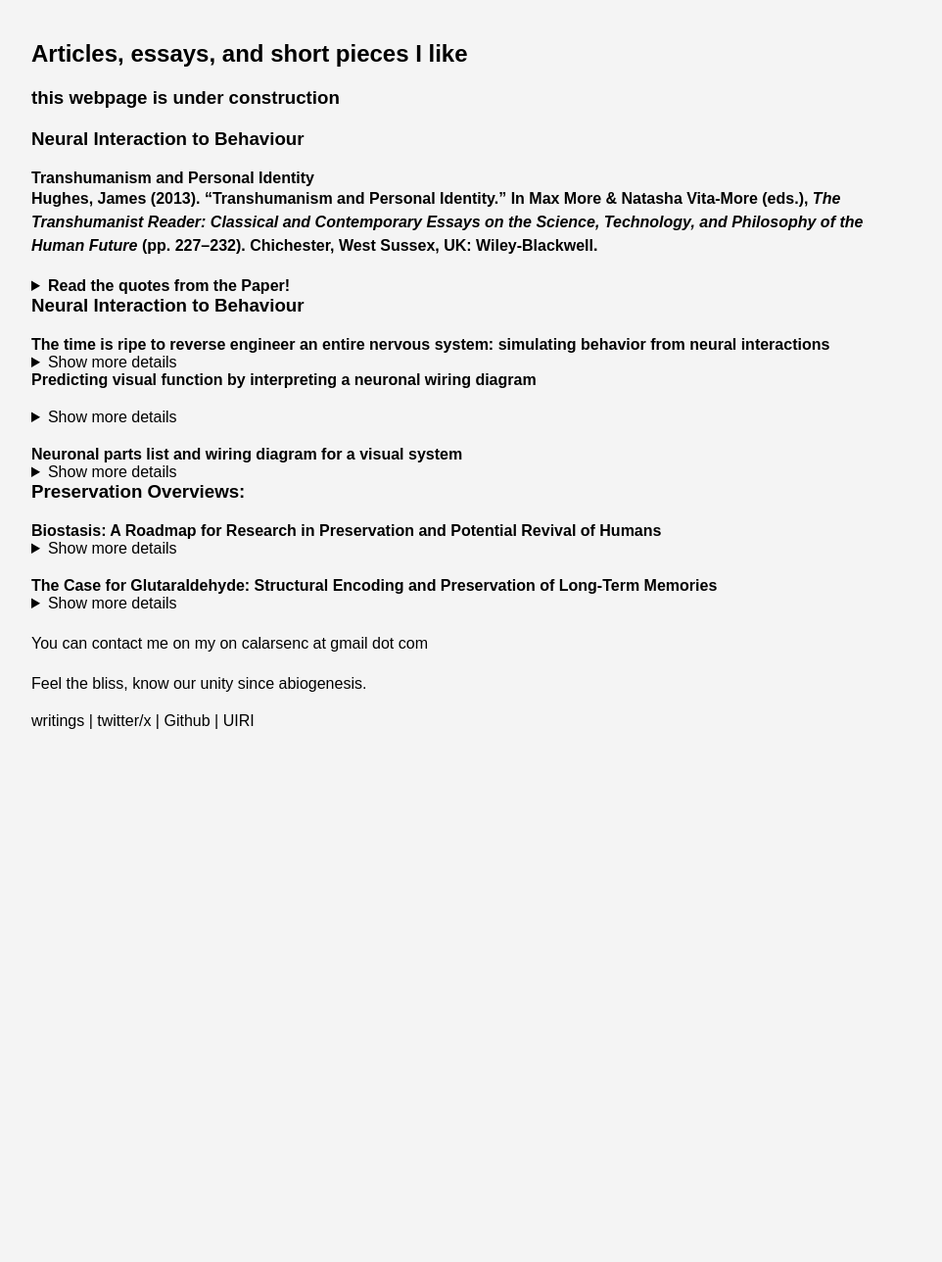
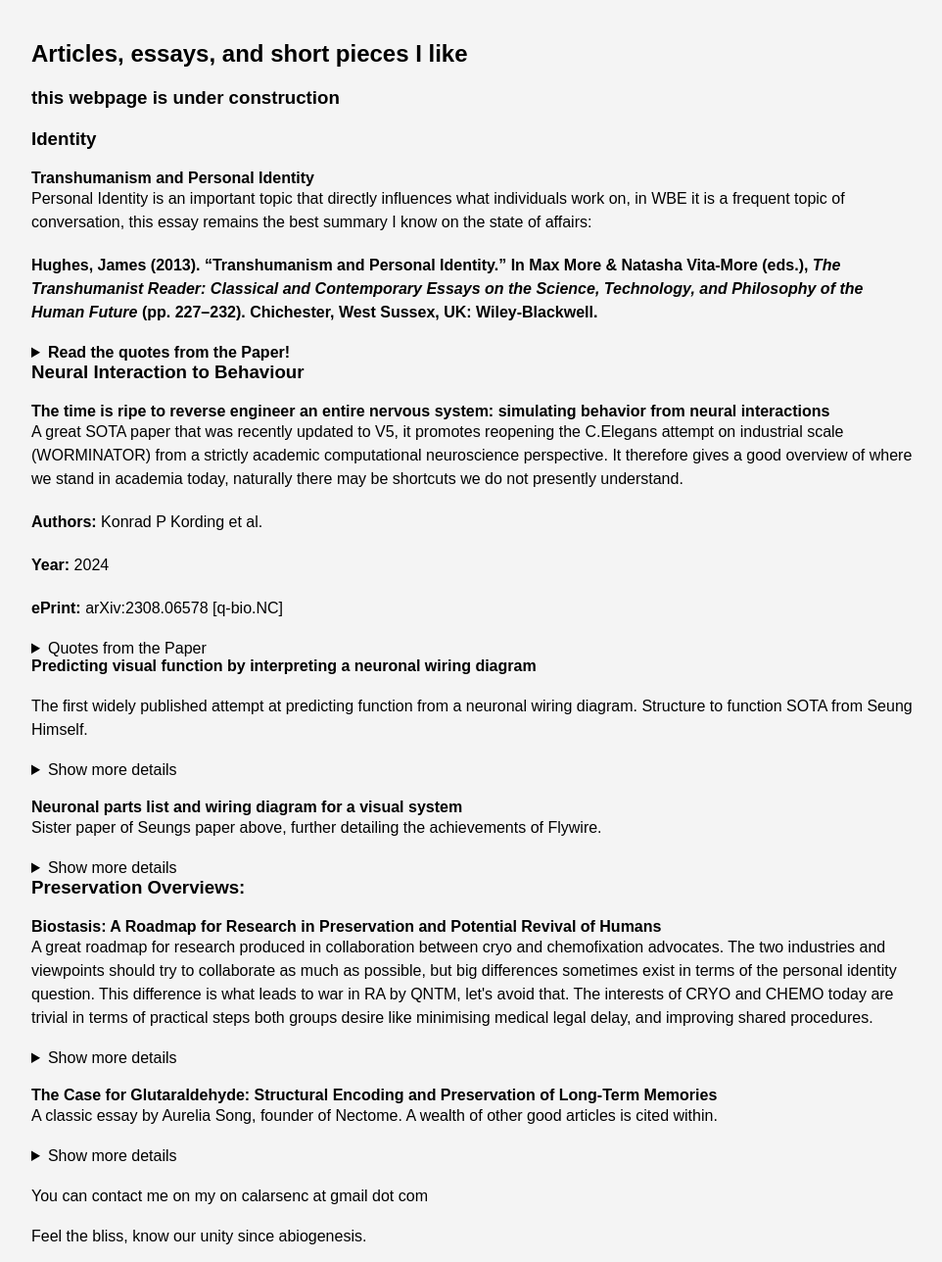
Before and after one commit to calarsenc/calarsenc.github.io, a plain HTML site: page lists.html in a window 1280 px wide. Shown: the part 248-1536 px from the top of the page at 98% size, without its empty margins (308-1270 px from the left). Before the commit the page ends 1033 px from the top, so only its background shows below. Drawn offline with Linux system fonts and the light colour scheme.

Commit message:
new lists format

```diff
--- a/lists.html
+++ b/lists.html
@@ -38,10 +38,11 @@
 
 
 
-<h3>Neural Interaction to Behaviour</h3>
+<h3>Identity</h3>
 <p></p>
 <div class="paper-entry">
   <h4><strong>Transhumanism and Personal Identity</strong></h4>
+  <p>Personal Identity is an important topic that directly influences what individuals work on, in WBE it is a frequent topic of conversation, this essay remains the best summary I know on the state of affairs:</p>
     <p><strong>Hughes, James (2013). “Transhumanism and Personal Identity.” In Max More & Natasha Vita-More (eds.), <em>The Transhumanist Reader: Classical and Contemporary Essays on the Science, Technology, and Philosophy of the Human Future</em> (pp. 227–232). Chichester, West Sussex, UK: Wiley-Blackwell.</strong></p>
     <details>
       <summary><strong>Read the quotes from the Paper!</strong></summary>
@@ -92,8 +93,7 @@
 <p></p>
 <div class="paper-entry">
   <h4><strong>The time is ripe to reverse engineer an entire nervous system: simulating behavior from neural interactions</strong></h4>
-  <details>
-    <summary>Show more details</summary>
+ <p>A great SOTA paper that was recently updated to V5, it promotes reopening the C.Elegans attempt on industrial scale (WORMINATOR) from a strictly academic computational neuroscience perspective. It therefore gives a good overview of where we stand in academia today, naturally there may be shortcuts we do not presently understand.</p>
     <p><strong>Authors:</strong> Konrad P Kording et al.</p>
     <p><strong>Year:</strong> 2024</p>
     <p><strong>ePrint:</strong> <a href="https://arxiv.org/abs/2308.06578" target="_blank">arXiv:2308.06578 [q-bio.NC]</a></p>
@@ -107,11 +107,12 @@
       <p></p>
     </blockquote>
     </details>
-  </details>
 </div>
 
 <div class="paper-entry">
   <h4><strong>Predicting visual function by interpreting a neuronal wiring diagram</strong></h4>
+  <p></p>
+  <p>The first widely published attempt at predicting function from a neuronal wiring diagram. Structure to function SOTA from Seung Himself. </p>
   <p></p>
   <details>
     <summary>Show more details</summary>
@@ -137,6 +138,7 @@ make theoretical predictions about function
 <p></p>
 <div class="paper-entry">
   <h4><strong>Neuronal parts list and wiring diagram for a visual system</strong></h4>
+  <p>Sister paper of Seungs paper above, further detailing the achievements of Flywire.</p>
   <details>
     <summary>Show more details</summary>
     <p><strong>Authors:</strong> Matsliah A, et al.</p>
@@ -149,6 +151,7 @@ make theoretical predictions about function
 <p></p>
 <div class="paper-entry">
   <h4><strong>Biostasis: A Roadmap for Research in Preservation and Potential Revival of Humans</strong></h4>
+  <p>A great roadmap for research produced in collaboration between cryo and chemofixation advocates. The two industries and viewpoints should try to collaborate as much as possible, but big differences sometimes exist in terms of the personal identity question. This difference is what leads to war in RA by QNTM, let's avoid that. The interests of CRYO and CHEMO today are trivial in terms of practical steps both groups desire like minimising medical legal delay, and improving shared procedures.</p>
   <details>
     <summary>Show more details</summary>
     <p><strong>Authors:</strong> McKenzie AT, Wowk B, Arkhipov A, Wróbel B, Cheng N, Kendziorra EF</p>
@@ -160,6 +163,7 @@ make theoretical predictions about function
 <p></p>
 <div class="paper-entry">
   <h4><strong>The Case for Glutaraldehyde: Structural Encoding and Preservation of Long-Term Memories</strong></h4>
+  <p>A classic essay by Aurelia Song, founder of Nectome. A wealth of other good articles is cited within.</p>
   <details>
     <summary>Show more details</summary>
     <p><strong>Author:</strong> Aurelia Song</p>
```
